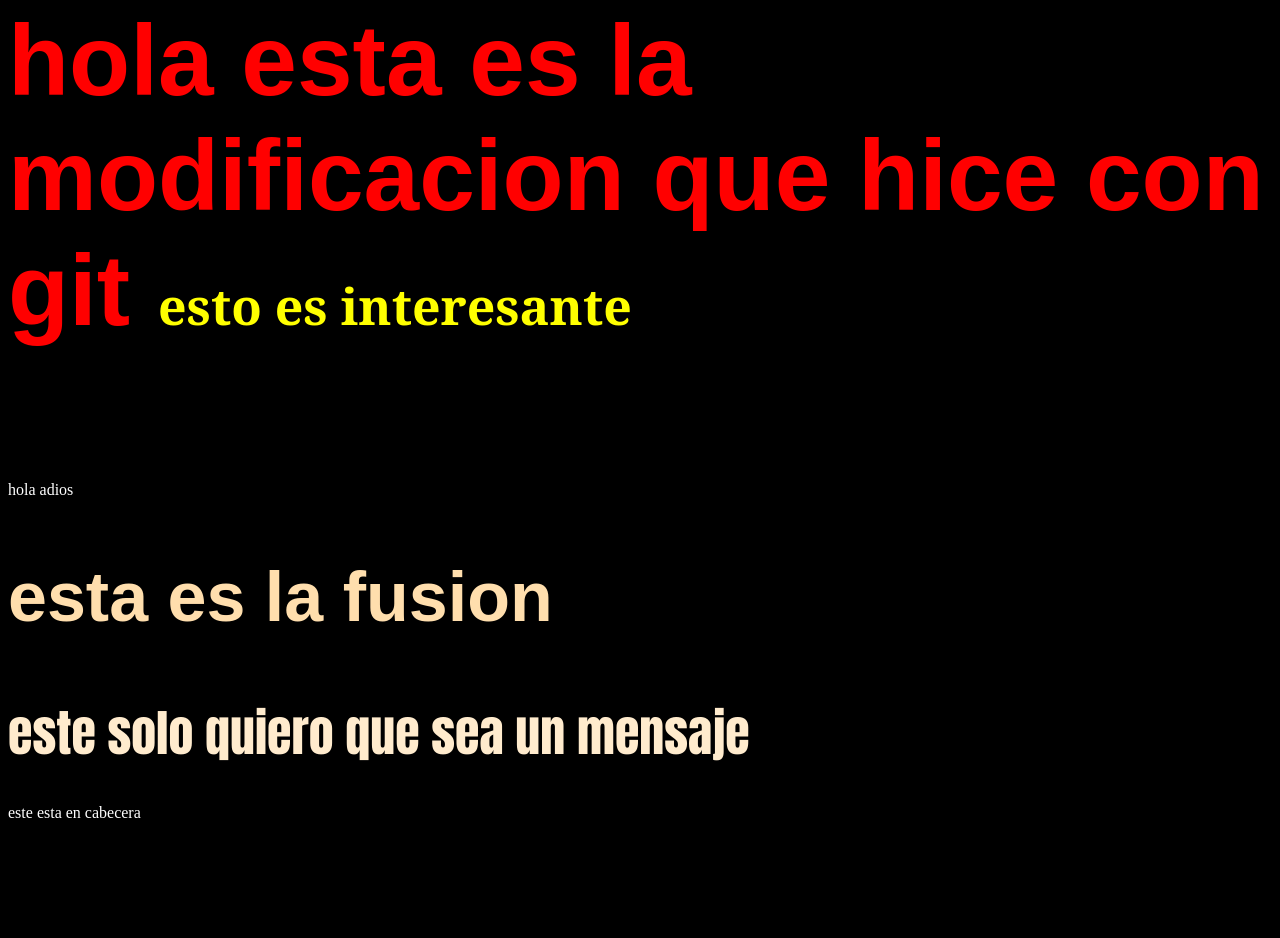
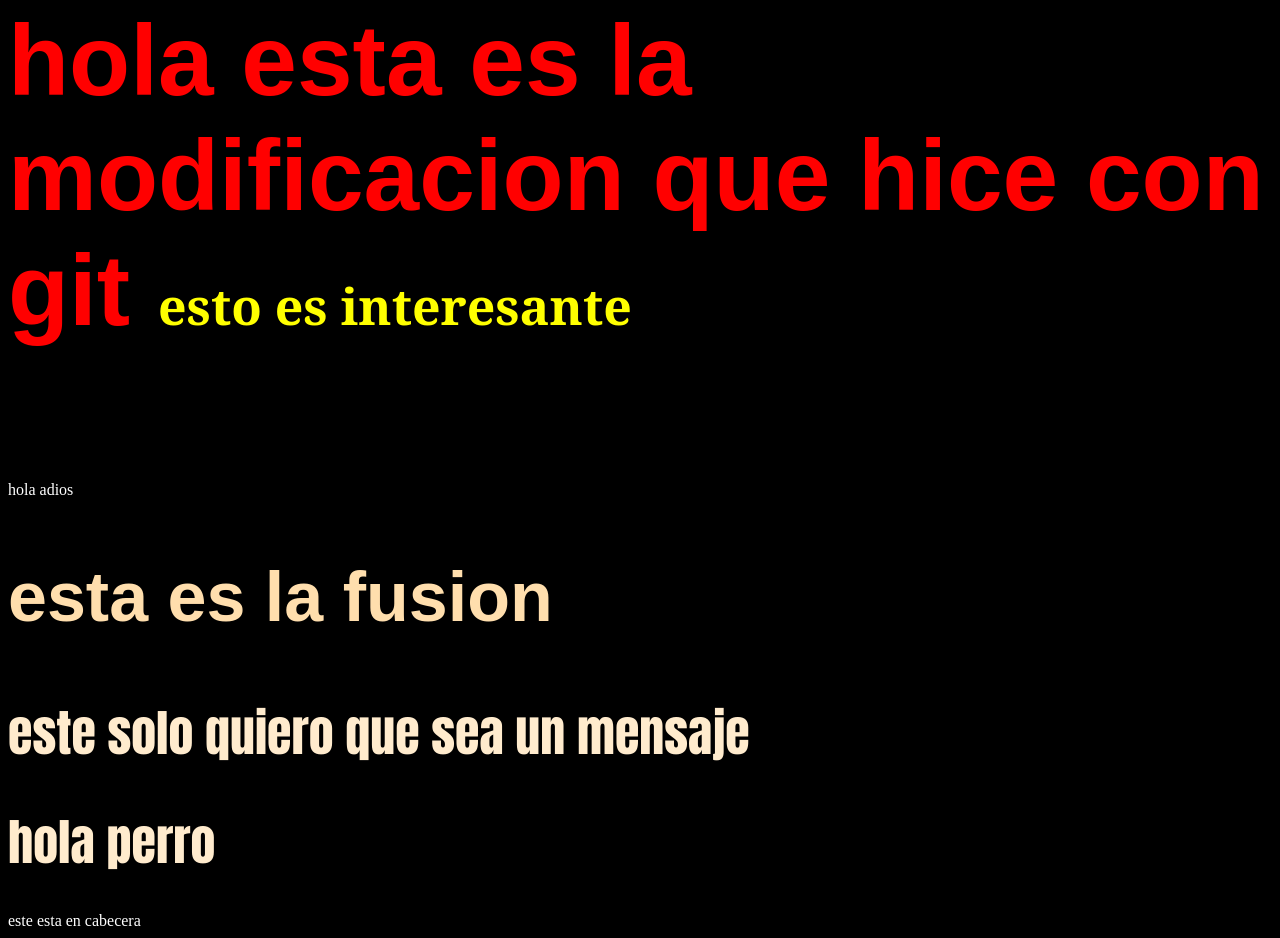
Before and after one commit to AlexisAldair15/Prueba, a plain HTML site: page index.html in a window 1280 px wide. Shown: the part 2333-3271 px from the top of the page. Before the commit the page ends 3163 px from the top, so only its background shows below. Drawn offline with Linux system fonts and the light colour scheme.

Commit message:
hola perro

```diff
--- a/index.html
+++ b/index.html
@@ -54,7 +54,7 @@ adios
 
 
     <h1> este solo quiero que sea un mensaje</h1>
-
+    <h1>hola perro</h1>
 <div>este esta en cabecera</div>
 
 </body>
```
